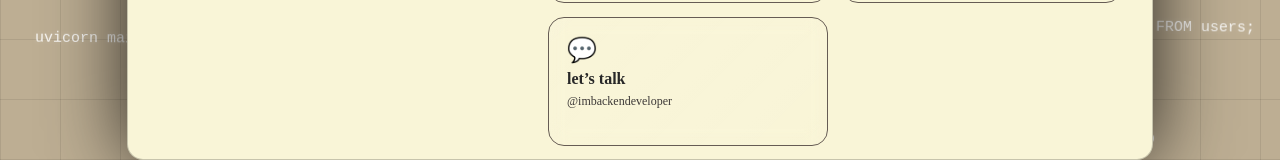
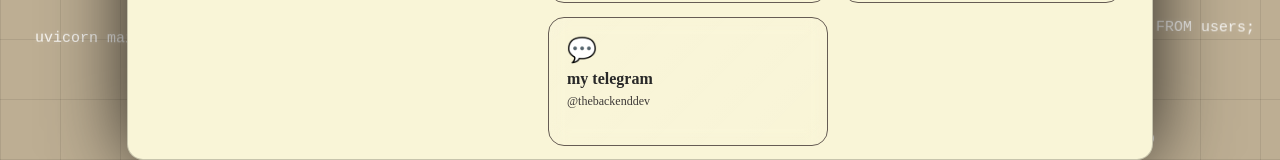
Before and after one commit to AsilbekIsmoilov/my_blog, a Next.js app: page /home in a window 1280 px wide. Shown: the part 561-721 px from the top of the page. Built offline with nearby package versions, Linux system fonts and the light colour scheme; no server answers.

Commit message:
updated music player

```diff
--- a/app/home/page.tsx
+++ b/app/home/page.tsx
@@ -65,11 +65,11 @@
 
   <div
     className="explore-card"
-    onClick={() => window.open("https://t.me/imbackendeveloper", "_blank")}
+    onClick={() => window.open("https://t.me/thebackenddev", "_blank")}
   >
     <span className="emoji">💬</span>
-    <span className="title">let’s talk</span>
-    <span className="desc">@imbackendeveloper</span>
+    <span className="title">my telegram</span>
+    <span className="desc">@thebackenddev</span>
   </div>
             </div>
       <div className="mobile-player">
```
